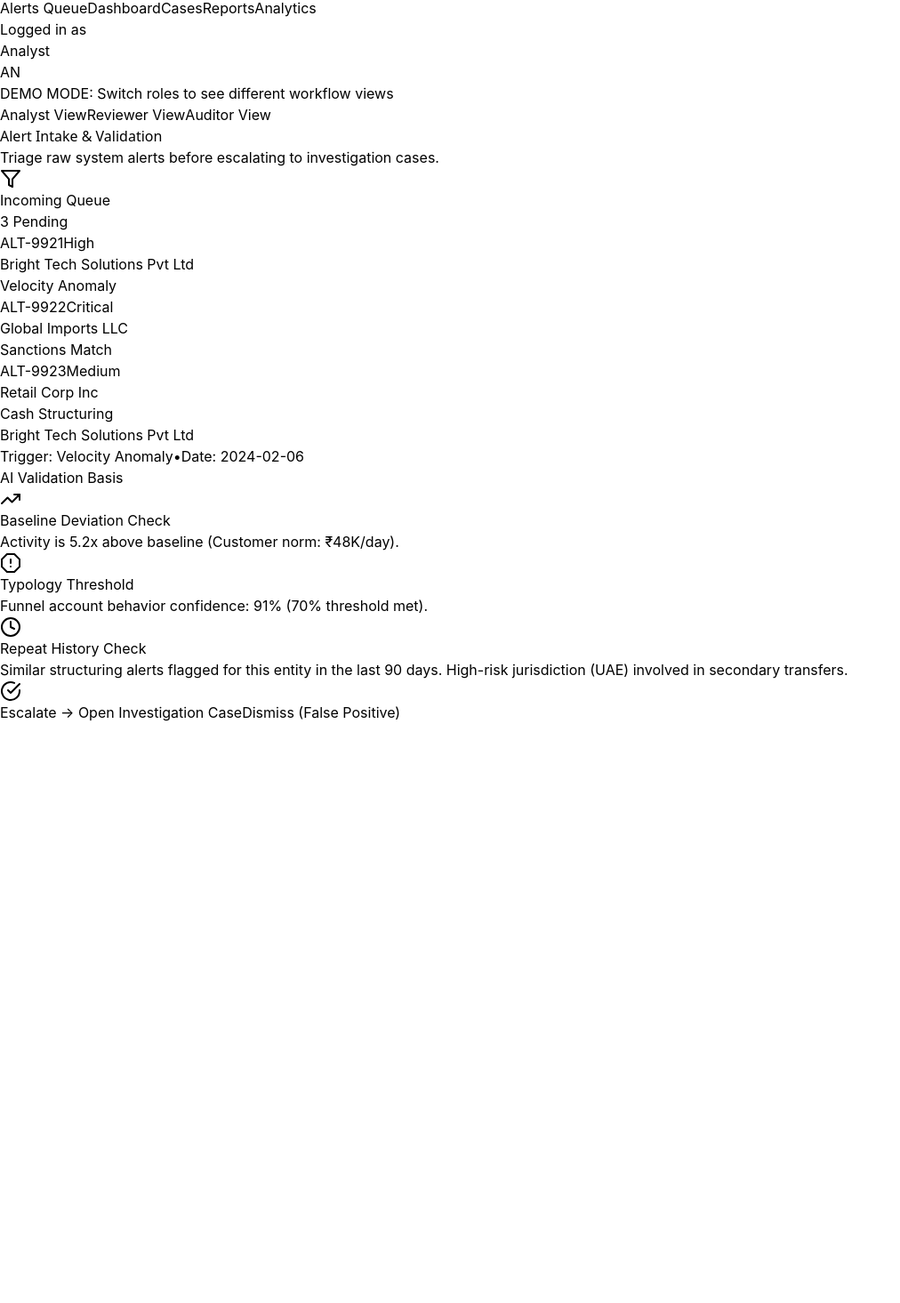
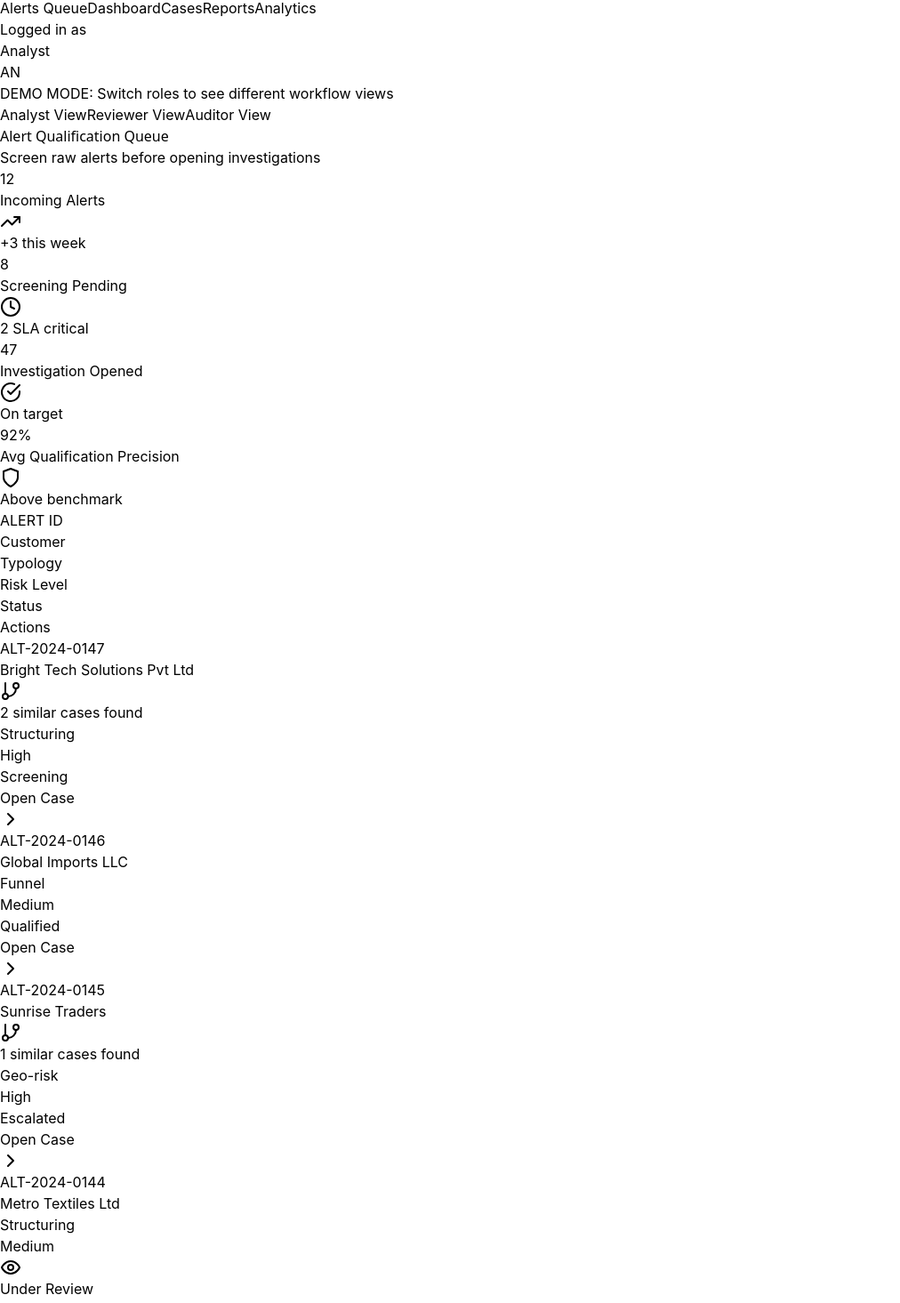
Before and after one commit to Unique002/IntelliSAR, a React (Vite) app: page / in a window 1280 px wide. Shown: the part 75-1540 px from the top of the page at 89% size, without its empty margins (0-1012 px from the left). Before the commit the page ends 888 px from the top, so only its background shows below. Built offline with nearby package versions, Linux system fonts and the light colour scheme.

Commit message:
fixed UI for final demo

```diff
--- a/src/App.jsx
+++ b/src/App.jsx
@@ -18,7 +18,8 @@ import {
 } from './data/mockData';
 
 export default function SARPlatform() {
-  const [currentScreen, setCurrentScreen] = useState('alerts');
+  // 1. Fixed to start on dashboard
+  const [currentScreen, setCurrentScreen] = useState('dashboard');
   const [selectedAlert, setSelectedAlert] = useState(mockAlerts[0]);
   const [selectedCase, setSelectedCase] = useState(null);
   const [selectedSentence, setSelectedSentence] = useState(null);
@@ -30,24 +31,33 @@ export default function SARPlatform() {
   const [analystNotes, setAnalystNotes] = useState('');
   const [showGraph, setShowGraph] = useState(false);
   const [currentRole, setCurrentRole] = useState('analyst');
-  const [workflowStatus, setWorkflowStatus] = useState('draft');
+  const [workflowStatus, setWorkflowStatus] = useState('summary_ready'); // Updated default status
   const [showToneCalibration, setShowToneCalibration] = useState(false);
   const [hoveredNode, setHoveredNode] = useState(null);
+  const [isSarReady, setIsSarReady] = useState(false); // 2. Restored this missing state!
+
+  const openQualificationGate = (caseData) => {
+    setSelectedCase(caseData);
+    setCurrentScreen('alerts');
+  };
+
+  const openInvestigationCase = () => {
+    setCurrentScreen('investigation');
+    setSelectedTransactions([]);
+  };
 
   const openCase = (caseData) => {
     setSelectedCase(caseData);
     setCurrentScreen('investigation');
-    setSarGenerated(false);
     setSelectedTransactions([]);
   };
 
-  const generateSAR = () => {
+  const generateInvestigationSummary = () => {
     setGenerating(true);
     setTimeout(() => {
       setGenerating(false);
-      setSarGenerated(true);
       setCurrentScreen('sar-draft');
-      setWorkflowStatus('draft');
+      setWorkflowStatus('summary_ready');
     }, 2500);
   };
 
@@ -78,7 +88,7 @@ export default function SARPlatform() {
 
   const submitForReview = () => {
     setWorkflowStatus('under_review');
-    alert('SAR submitted for compliance review\n\nAssigned to: Senior Compliance Officer\nSLA: 48 hours');
+    alert('Investigation Summary submitted for compliance review\n\nAssigned to: Senior Compliance Officer\nSLA: 48 hours');
   };
 
   const approveSAR = () => {
@@ -87,9 +97,9 @@ export default function SARPlatform() {
   };
 
   const rejectSAR = () => {
-    setWorkflowStatus('draft');
+    setWorkflowStatus('summary_ready');
     setCurrentRole('analyst');
-    alert('SAR returned to analyst for revision\n\nReviewer feedback: Please strengthen evidence linkage in typology section');
+    alert('Returned to analyst for revision\n\nReviewer feedback: Please strengthen evidence linkage in typology section');
   };
 
   return (
@@ -235,8 +245,8 @@ export default function SARPlatform() {
                   </div>
 
                   <div className="flex gap-4 pt-4 border-t border-slate-200">
-                    <button onClick={() => setCurrentScreen('dashboard')} className="flex-1 bg-cyan-700 hover:bg-cyan-800 text-white py-3 px-4 font-bold rounded flex items-center justify-center gap-2 transition-colors">
-                      <CheckCircle className="w-5 h-5" /> Escalate → Open Investigation Case
+                    <button onClick={openInvestigationCase} className="flex-1 bg-cyan-700 hover:bg-cyan-800 text-white py-3 px-4 font-bold rounded flex items-center justify-center gap-2 transition-colors">
+                      <CheckCircle className="w-5 h-5" /> Open Investigation Case
                     </button>
                     <button onClick={() => alert('Alert dismissed as False Positive.')} className="px-6 py-3 border-2 border-slate-200 text-slate-600 font-bold hover:bg-slate-50 rounded transition-colors">
                       Dismiss (False Positive)
@@ -256,15 +266,15 @@ export default function SARPlatform() {
         <div className="max-w-[1600px] mx-auto px-8 py-8">
           <div className="mb-8">
             <h2 className="text-4xl font-black text-slate-900 mb-3" style={{ fontFamily: 'system-ui, sans-serif' }}>
-              Active Investigations
+              Alert Qualification Queue
             </h2>
-            <p className="text-slate-600 text-lg">Review flagged cases and initiate SAR workflows</p>
+            <p className="text-slate-600 text-lg">Screen raw alerts before opening investigations</p>
           </div>
 
           <div className="grid grid-cols-4 gap-5 mb-8">
             <div className="bg-white p-6 border-l-4 border-cyan-600 shadow-sm hover:shadow-md transition-shadow">
               <div className="text-3xl font-black text-slate-900">12</div>
-              <div className="text-xs text-slate-600 uppercase tracking-widest mt-2 font-semibold">Open Cases</div>
+              <div className="text-xs text-slate-600 uppercase tracking-widest mt-2 font-semibold">Incoming Alerts</div>
               <div className="mt-3 flex items-center gap-2">
                 <TrendingUp className="w-4 h-4 text-green-600" />
                 <span className="text-xs text-green-600 font-semibold">+3 this week</span>
@@ -272,7 +282,7 @@ export default function SARPlatform() {
             </div>
             <div className="bg-white p-6 border-l-4 border-amber-600 shadow-sm hover:shadow-md transition-shadow">
               <div className="text-3xl font-black text-slate-900">8</div>
-              <div className="text-xs text-slate-600 uppercase tracking-widest mt-2 font-semibold">Pending Review</div>
+              <div className="text-xs text-slate-600 uppercase tracking-widest mt-2 font-semibold">Screening Pending</div>
               <div className="mt-3 flex items-center gap-2">
                 <Clock className="w-4 h-4 text-amber-600" />
                 <span className="text-xs text-amber-600 font-semibold">2 SLA critical</span>
@@ -280,7 +290,7 @@ export default function SARPlatform() {
             </div>
             <div className="bg-white p-6 border-l-4 border-green-600 shadow-sm hover:shadow-md transition-shadow">
               <div className="text-3xl font-black text-slate-900">47</div>
-              <div className="text-xs text-slate-600 uppercase tracking-widest mt-2 font-semibold">Filed This Month</div>
+              <div className="text-xs text-slate-600 uppercase tracking-widest mt-2 font-semibold">Investigation Opened</div>
               <div className="mt-3 flex items-center gap-2">
                 <CheckCircle className="w-4 h-4 text-green-600" />
                 <span className="text-xs text-green-600 font-semibold">On target</span>
@@ -288,7 +298,7 @@ export default function SARPlatform() {
             </div>
             <div className="bg-white p-6 border-l-4 border-cyan-600 shadow-sm hover:shadow-md transition-shadow">
               <div className="text-3xl font-black text-slate-900">92%</div>
-              <div className="text-xs text-slate-600 uppercase tracking-widest mt-2 font-semibold">Avg Defensibility</div>
+              <div className="text-xs text-slate-600 uppercase tracking-widest mt-2 font-semibold">Avg Qualification Precision</div>
               <div className="mt-3 flex items-center gap-2">
                 <Shield className="w-4 h-4 text-cyan-600" />
                 <span className="text-xs text-cyan-600 font-semibold">Above benchmark</span>
@@ -299,7 +309,7 @@ export default function SARPlatform() {
           <div className="bg-white border border-slate-200 shadow-sm">
             <div className="border-b border-slate-200 px-8 py-4 bg-slate-50">
               <div className="grid grid-cols-7 text-xs font-black text-slate-700 uppercase tracking-widest">
-                <div>Case ID</div>
+                <div>ALERT ID</div>
                 <div className="col-span-2">Customer</div>
                 <div>Typology</div>
                 <div>Risk Level</div>
@@ -346,6 +356,7 @@ export default function SARPlatform() {
                     </span>
                   </div>
                   <div>
+                    {/* 3. Fixed to open Investigation Workspace directly from Dashboard */}
                     <button
                       onClick={() => openCase(caseData)}
                       className="inline-flex items-center gap-2 px-4 py-2 bg-cyan-700 text-white text-xs font-bold hover:bg-cyan-800 transition-colors group-hover:px-6"
@@ -613,8 +624,9 @@ export default function SARPlatform() {
                 <div className="px-6 py-4 bg-slate-800 border-b border-slate-700">
                   <h3 className="text-lg font-black text-white flex items-center gap-2">
                     <Zap className="w-5 h-5 text-amber-400" />
-                    Typology Detection
+                    Evidence Pack Signal
                   </h3>
+                  <div className="text-xs text-slate-400 px-6 pt-3">Indicators extracted from locked evidence bundle</div>
                 </div>
                 <div className="p-6 space-y-5">
                   {mockTypologies.map((typology, idx) => (
@@ -654,9 +666,20 @@ export default function SARPlatform() {
               {/* UPGRADE 2: Similar Cases Detected */}
               <SimilarCasesWidget cases={mockSimilarCasesList} />
 
+              <div className="bg-white border border-slate-200 shadow-sm mt-6 mb-6">
+                <div className="px-6 py-4 bg-blue-50 border-b border-blue-100 flex items-center gap-2">
+                  <Shield className="w-4 h-4 text-blue-700" />
+                  <h3 className="text-sm font-black text-blue-900">Regulatory Guidance (RAG)</h3>
+                </div>
+                <div className="p-4 space-y-3">
+                  <div className="text-sm text-slate-700"><strong>RBI Reference:</strong> KYC Master Direction 2016 - Suspicious transaction monitoring required for sub-threshold aggregation.</div>
+                  <div className="text-sm text-slate-700"><strong>FATF Note:</strong> Structuring typology indicated by deliberate evasion of reporting thresholds.</div>
+                </div>
+              </div>
+
               {/* Generate SAR Button */}
               <button
-                onClick={generateSAR}
+                onClick={generateInvestigationSummary}
                 disabled={generating}
                 className="w-full bg-gradient-to-r from-cyan-600 to-cyan-700 hover:from-cyan-700 hover:to-cyan-800 text-white py-5 px-6 font-black text-base transition-all disabled:opacity-50 shadow-lg flex items-center justify-center gap-3 group"
               >
@@ -666,9 +689,10 @@ export default function SARPlatform() {
                     Generating Draft...
                   </>
                 ) : (
+
                   <>
                     <FileText className="w-5 h-5 group-hover:scale-110 transition-transform" />
-                    Generate SAR Draft
+                    Generate Investigation Summary
                   </>
                 )}
               </button>
@@ -706,15 +730,17 @@ export default function SARPlatform() {
               <span className="text-slate-400">|</span>
               <span className="font-mono text-lg font-black text-slate-900">{selectedCase?.id}</span>
               <span className={`inline-flex items-center gap-2 px-3 py-1 text-xs font-black rounded ${
-                workflowStatus === 'draft' ? 'bg-amber-100 text-amber-700' :
+                workflowStatus === 'summary_ready' ? 'bg-amber-100 text-amber-700' :
                 workflowStatus === 'under_review' ? 'bg-purple-100 text-purple-700' :
                 'bg-green-100 text-green-700'
               }`}>
-                {workflowStatus === 'draft' && <Edit3 className="w-3 h-3" />}
+                {workflowStatus === 'summary_ready' && <Edit3 className="w-3 h-3" />}
                 {workflowStatus === 'under_review' && <Eye className="w-3 h-3" />}
                 {workflowStatus === 'approved' && <CheckCircle className="w-3 h-3" />}
-                {workflowStatus === 'draft' ? 'Draft' : workflowStatus === 'under_review' ? 'Under Review' : 'Approved'}
+                {workflowStatus === 'summary_ready' ? 'Summary Ready' : workflowStatus === 'under_review' ? 'Under Review' : 'Approved'}
               </span>
+              {/* 4. SAR Ready toggle badge added here */}
+              {isSarReady && <span className="bg-green-100 text-green-800 text-xs font-black px-3 py-1 rounded">SAR READY</span>}
             </div>
             <div className="flex gap-3">
               <button
@@ -744,7 +770,7 @@ export default function SARPlatform() {
                 <div className="bg-green-50 border-l-4 border-green-600 p-4 flex items-start gap-3">
                   <CheckCircle className="w-6 h-6 text-green-600 flex-shrink-0" />
                   <div>
-                    <div className="text-sm font-black text-green-900">Hallucination Check Passed</div>
+                    <div className="text-sm font-black text-green-900">Evidence Consistency Validation Passed</div>
                     <div className="text-xs text-green-700 mt-1">
                       All narrative sentences are evidence-backed
                     </div>
@@ -755,7 +781,7 @@ export default function SARPlatform() {
                   <div>
                     <div className="text-sm font-black text-amber-900">1 Tone Calibration</div>
                     <div className="text-xs text-amber-700 mt-1">
-                      Review assertion strength in conclusion
+                      Regulatory-safe wording proportional to proof
                     </div>
                   </div>
                 </div>
@@ -822,7 +848,7 @@ export default function SARPlatform() {
                 <div className="px-6 py-4 bg-cyan-700 border-b border-cyan-800 flex items-center justify-between">
                   <h3 className="text-lg font-black text-white flex items-center gap-2">
                     <FileText className="w-5 h-5" />
-                    Suspicious Activity Report - Draft Narrative
+                    Investigation Summary Report (Internal)
                   </h3>
                   {currentRole === 'analyst' && workflowStatus === 'draft' && (
                     <button
@@ -976,7 +1002,7 @@ export default function SARPlatform() {
                 </div>
               </div>
 
-              {/* Workflow Actions */}
+              {/* 5. Fixed Workflow Actions (Summary Ready State) */}
               <div className="bg-white border border-slate-200 shadow-sm">
                 <div className="px-6 py-4 bg-slate-900 border-b border-slate-800">
                   <h3 className="text-lg font-black text-white flex items-center gap-2">
@@ -985,20 +1011,20 @@ export default function SARPlatform() {
                   </h3>
                 </div>
                 <div className="p-6">
-                  {currentRole === 'analyst' && workflowStatus === 'draft' && (
-                    <div className="flex gap-3">
-                      <button
-                        onClick={submitForReview}
-                        className="flex-1 bg-cyan-700 hover:bg-cyan-800 text-white py-4 px-6 text-sm font-black transition-colors flex items-center justify-center gap-2"
-                      >
-                        <Send className="w-5 h-5" />
-                        Submit for Review
-                      </button>
-                      <button className="px-6 py-4 border-2 border-slate-300 text-sm font-bold text-slate-700 hover:bg-slate-50 transition-colors flex items-center gap-2">
-                        <Save className="w-5 h-5" />
-                        Save Draft
-                      </button>
-                    </div>
+                  {currentRole === 'analyst' && workflowStatus === 'summary_ready' && (
+                    <>
+                      <div className="text-center text-xs text-slate-500 mb-4 font-bold uppercase tracking-widest">
+                        Analyst Edit → Reviewer Approval → Auditor Trace
+                      </div>
+                      <div className="flex flex-col gap-3">
+                        <button onClick={() => setIsSarReady(true)} className="w-full bg-white border-2 border-cyan-700 text-cyan-700 hover:bg-cyan-50 py-3 px-6 text-sm font-black transition-colors">
+                          Generate Final SAR Draft
+                        </button>
+                        <button onClick={submitForReview} className="w-full bg-cyan-700 hover:bg-cyan-800 text-white py-4 px-6 text-sm font-black transition-colors flex items-center justify-center gap-2">
+                          <Send className="w-5 h-5" /> Send to Reviewer
+                        </button>
+                      </div>
+                    </>
                   )}
 
                   {currentRole === 'reviewer' && workflowStatus === 'under_review' && (
--- a/src/data/mockData.js
+++ b/src/data/mockData.js
@@ -19,11 +19,12 @@ export const mockSimilarCasesList = [
   { id: 'Case #5832', typology: 'Structuring recurrence', date: '2023-08-04' }
 ];
 
+// UPDATED: Statuses mapped to new workflow
 export const mockCases = [
-  { id: 'BRC-2024-0147', customer: 'Bright Tech Solutions Pvt Ltd', risk: 'High', type: 'Structuring', status: 'Open', date: '2024-02-14', similarCases: 2 },
-  { id: 'BRC-2024-0146', customer: 'Global Imports LLC', risk: 'Medium', type: 'Funnel', status: 'Drafted', date: '2024-02-13', similarCases: 0 },
-  { id: 'BRC-2024-0145', customer: 'Sunrise Traders', risk: 'High', type: 'Geo-risk', status: 'Approved', date: '2024-02-12', similarCases: 1 },
-  { id: 'BRC-2024-0144', customer: 'Metro Textiles Ltd', risk: 'Medium', type: 'Structuring', status: 'Under Review', date: '2024-02-11', similarCases: 0 },
+  { id: 'ALT-2024-0147', customer: 'Bright Tech Solutions Pvt Ltd', risk: 'High', type: 'Structuring', status: 'Screening', date: '2024-02-14', similarCases: 2 },
+  { id: 'ALT-2024-0146', customer: 'Global Imports LLC', risk: 'Medium', type: 'Funnel', status: 'Qualified', date: '2024-02-13', similarCases: 0 },
+  { id: 'ALT-2024-0145', customer: 'Sunrise Traders', risk: 'High', type: 'Geo-risk', status: 'Escalated', date: '2024-02-12', similarCases: 1 },
+  { id: 'ALT-2024-0144', customer: 'Metro Textiles Ltd', risk: 'Medium', type: 'Structuring', status: 'Under Review', date: '2024-02-11', similarCases: 0 },
 ];
 
 export const mockCustomer = {
```
